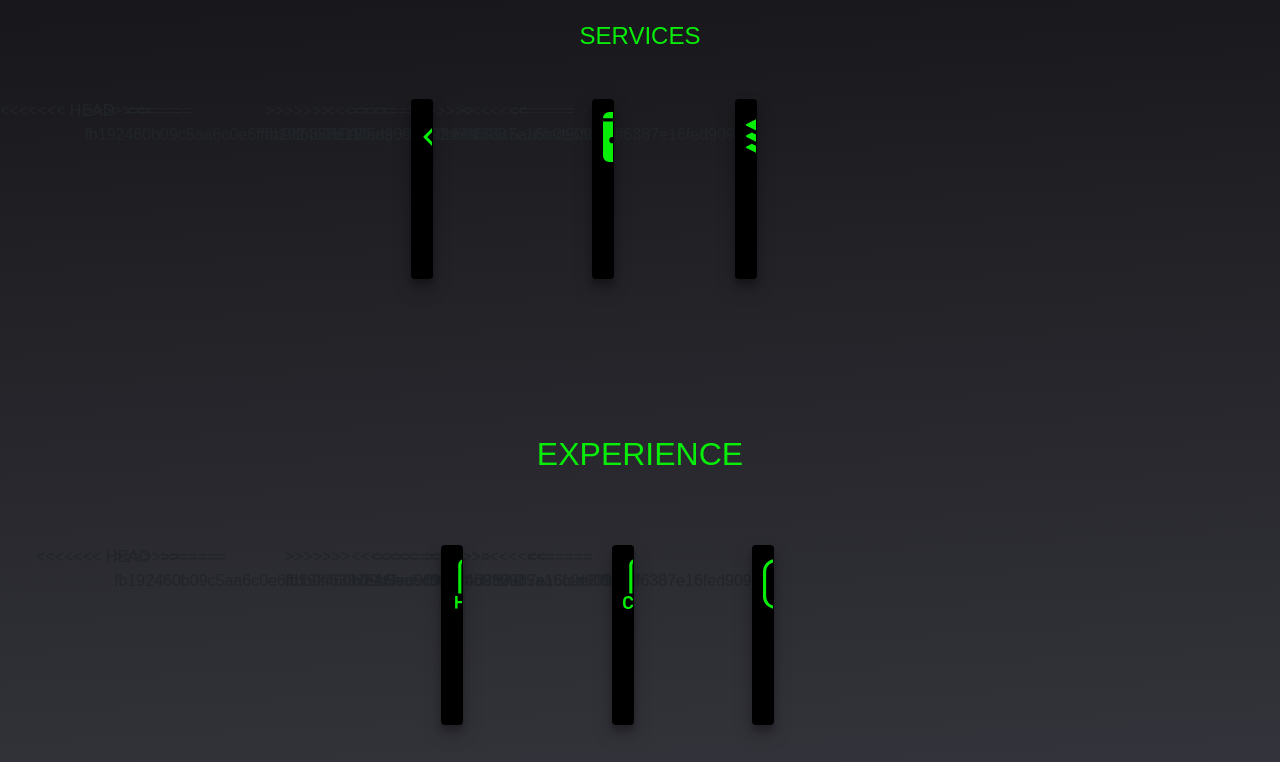
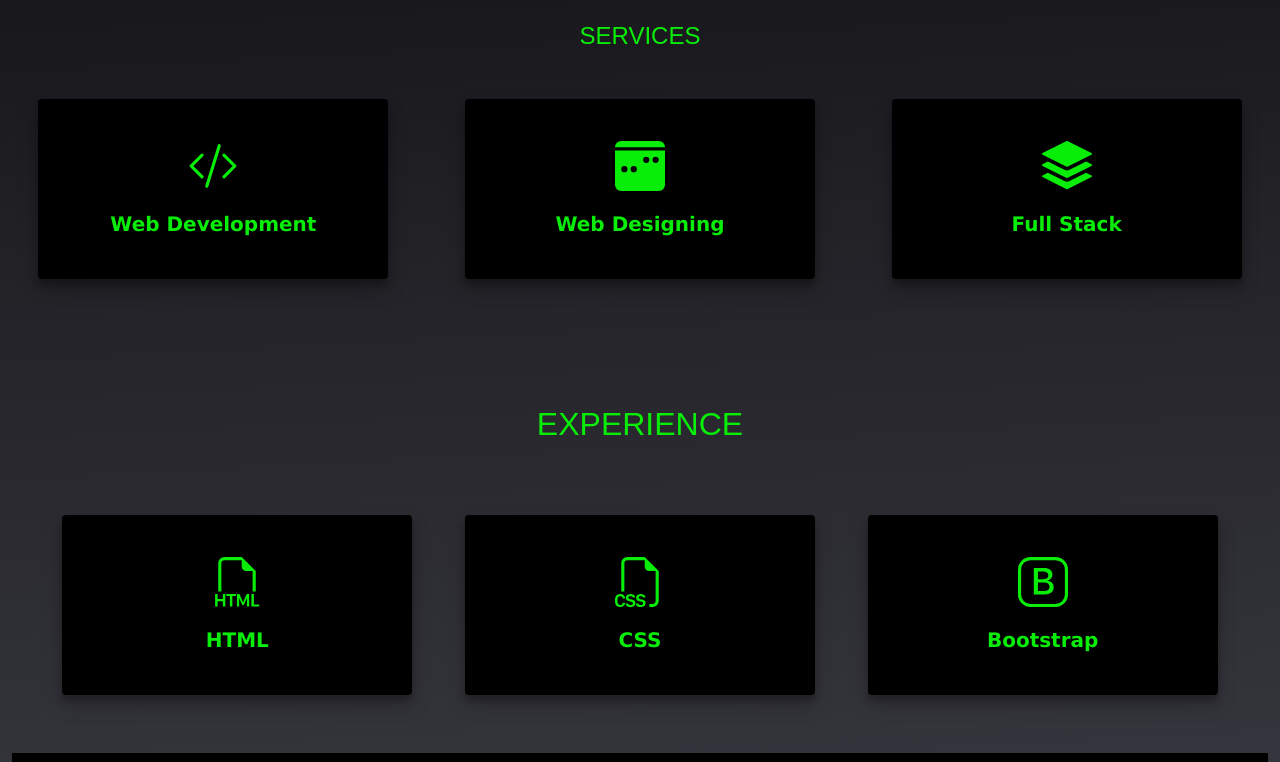
Before and after one commit to kainathanilkumar/protfolio-, a plain HTML site: page index.html in a window 1280 px wide. Shown: the part 698-1460 px from the top of the page. Drawn offline with nearby package versions, Linux system fonts and the light colour scheme.

Commit message:
indexChange

```diff
--- a/index.html
+++ b/index.html
@@ -88,11 +88,7 @@
         <div class="container-fluid">
             <div class="row mt-5">
 
-<<<<<<< HEAD
                 <div class="col-12 col-md-4 d-flex justify-content-center p-auto" style="padding-bottom: 10px;">
-=======
-                <div class="col-12 col-md-4 d-flex justify-content-center p-auto " style="padding-bottom:10px">
->>>>>>> fb192460b09c5aa6c0e6ffbb9ff6387e16fed909
                     <div class="card text-center">
                         <h1>
                             <svg xmlns="http://www.w3.org/2000/svg" width="50" height="50" fill="currentColor" class="bi bi-code-slash" viewBox="0 0 16 16">
@@ -104,11 +100,7 @@
                         </p>
                       </div>
                 </div>
-<<<<<<< HEAD
                 <div class="col-md-4 d-flex justify-content-center p-auto" style="padding-bottom: 10px;">
-=======
-                <div class="col-md-4 d-flex justify-content-center p-auto" style="padding-bottom:10px">
->>>>>>> fb192460b09c5aa6c0e6ffbb9ff6387e16fed909
                     <div class="card text-center">
                         <h1>
                             <svg xmlns="http://www.w3.org/2000/svg" width="50" height="50" fill="currentColor" class="bi bi-calendar3-week-fill" viewBox="0 0 16 16">
@@ -120,11 +112,7 @@
                         </p>
                       </div>
                 </div>
-<<<<<<< HEAD
                 <div class="col-md-4 d-flex justify-content-center p-auto" style="padding-bottom: 10px;">
-=======
-                <div class="col-md-4 d-flex justify-content-center p-auto" style="padding-bottom:10px">
->>>>>>> fb192460b09c5aa6c0e6ffbb9ff6387e16fed909
                     <div class="card text-center">
                         <h1>
                             <svg xmlns="http://www.w3.org/2000/svg" width="50" height="50" fill="currentColor" class="bi bi-stack" viewBox="0 0 16 16">
@@ -156,11 +144,7 @@
     <section>
         <div class="container-fluid p-5 ">
             <div class="row c-f">
-<<<<<<< HEAD
                 <div class="col-12 col-md-4 d-flex justify-content-center p-auto" style="padding-bottom: 10px;">
-=======
-                <div class="col-12 col-md-4 d-flex justify-content-center p-auto" style="padding-bottom:10px">
->>>>>>> fb192460b09c5aa6c0e6ffbb9ff6387e16fed909
                     <div class="card text-center">
                         <h1>
                             <svg xmlns="http://www.w3.org/2000/svg" width="50" height="50" fill="currentColor" class="bi bi-filetype-html" viewBox="0 0 16 16">
@@ -172,11 +156,7 @@
                         </p>
                       </div>
                 </div>
-<<<<<<< HEAD
                 <div class="col-12 col-md-4 d-flex justify-content-center p-auto" style="padding-bottom: 10px;">
-=======
-                <div class="col-12 col-md-4 d-flex justify-content-center p-auto" style="padding-bottom:10px">
->>>>>>> fb192460b09c5aa6c0e6ffbb9ff6387e16fed909
                     <div class="card text-center">
                         <h1>
                             <svg xmlns="http://www.w3.org/2000/svg" width="50" height="50" fill="currentColor" class="bi bi-filetype-css" viewBox="0 0 16 16">
@@ -188,11 +168,7 @@
                         </p>
                       </div>
                 </div>
-<<<<<<< HEAD
                 <div class="col-12 col-md-4 d-flex justify-content-center p-auto" style="padding-bottom: 10px;">
-=======
-                <div class="col-12 col-md-4 d-flex justify-content-center p-auto" style="padding-bottom:10px">
->>>>>>> fb192460b09c5aa6c0e6ffbb9ff6387e16fed909
                     <div class="card text-center">
                         <h1>
                             <svg xmlns="http://www.w3.org/2000/svg" width="50" height="50" fill="currentColor" class="bi bi-bootstrap" viewBox="0 0 16 16">
```
